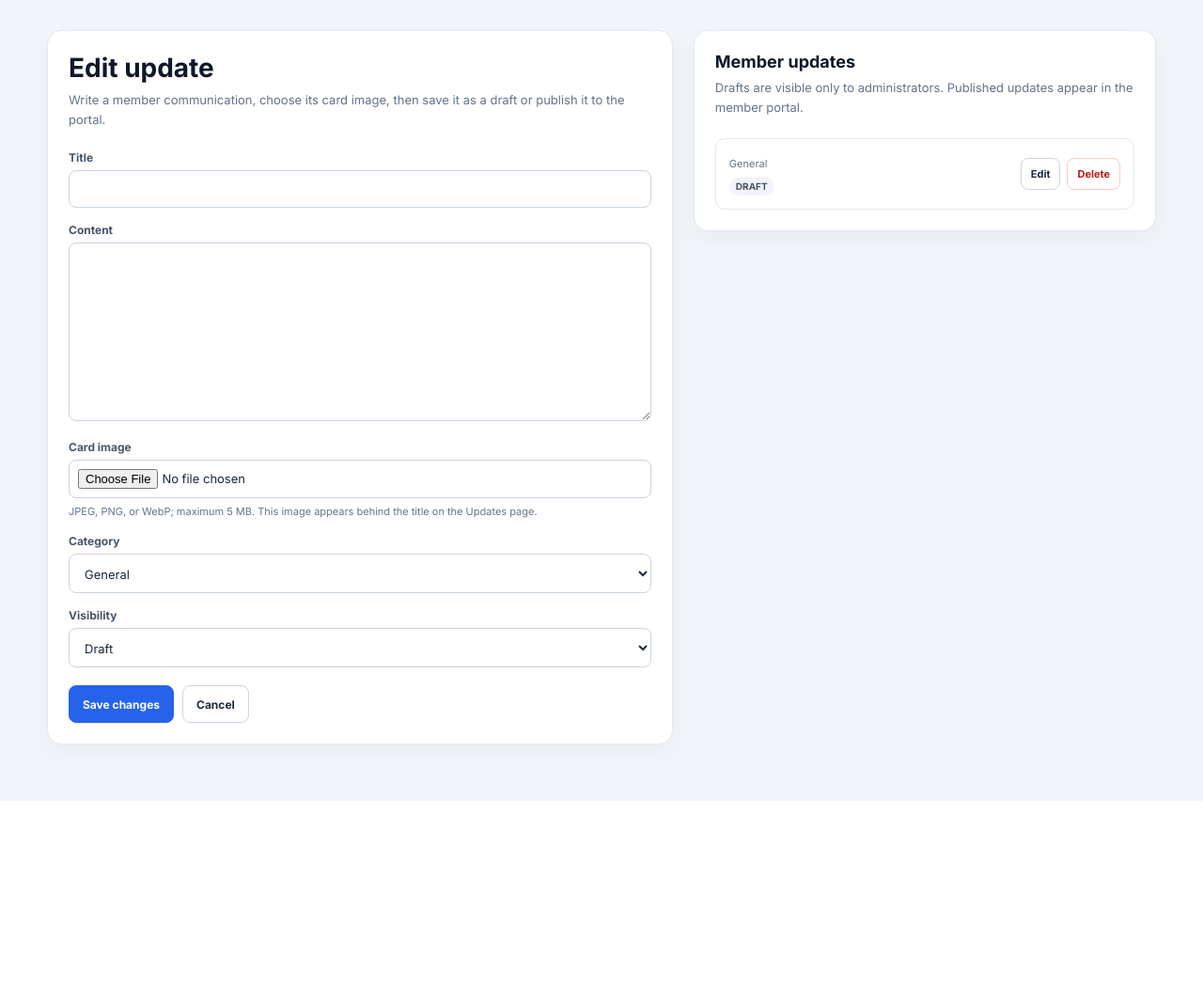
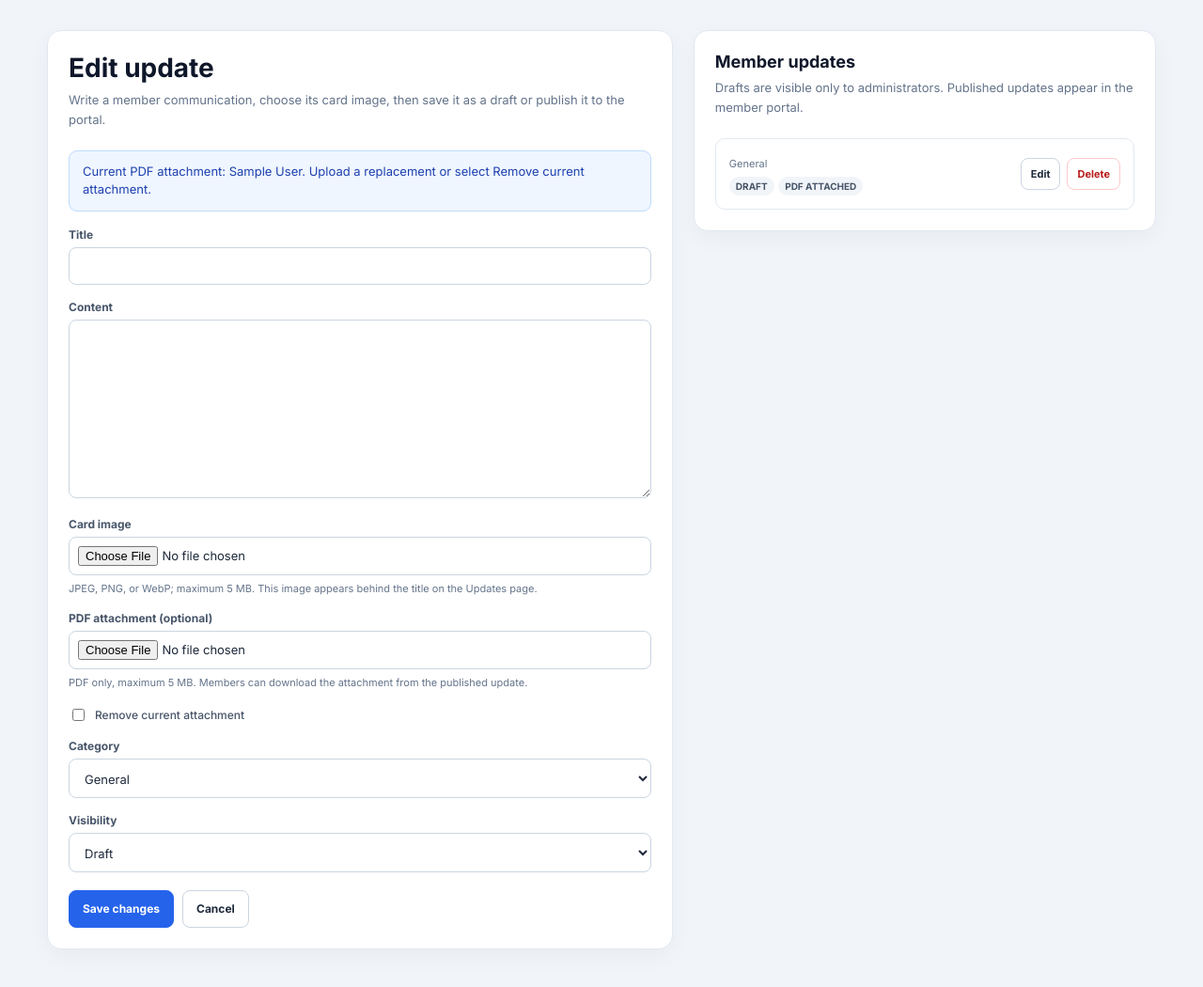
Before and after one commit to alexnamurinda/hou, a PHP site: page /admin/updates.php?id=1 in a window 1280 px wide. Shown: the part 72-1122 px from the top of the page at 94% size. Before the commit the page ends 924 px from the top, so only its background shows below. Run offline with PHP 8.4, Linux system fonts and the light colour scheme; the visitor is signed in with stand-in values (Sample User, id 1).

Commit message:
attachment

```diff
--- a/admin/updates.php
+++ b/admin/updates.php
@@ -58,6 +58,46 @@ function delete_update_image(mixed $filename): void
     }
 }
 
+function uploaded_update_attachment(array $upload, string &$failureReason): ?array
+{
+    if (($upload['error'] ?? UPLOAD_ERR_NO_FILE) === UPLOAD_ERR_NO_FILE) {
+        return null;
+    }
+    if (
+        ($upload['error'] ?? null) !== UPLOAD_ERR_OK
+        || !is_string($upload['tmp_name'] ?? null)
+        || !is_uploaded_file($upload['tmp_name'])
+    ) {
+        $failureReason = 'The PDF upload failed. Please choose the file again.';
+        return null;
+    }
+
+    $size = filesize($upload['tmp_name']);
+    if ($size === false || $size < 1 || $size > 5 * 1024 * 1024) {
+        $failureReason = 'Choose a PDF no larger than 5 MB.';
+        return null;
+    }
+    if ((new finfo(FILEINFO_MIME_TYPE))->file($upload['tmp_name']) !== 'application/pdf') {
+        $failureReason = 'The attachment must be a PDF file.';
+        return null;
+    }
+
+    $data = file_get_contents($upload['tmp_name']);
+    if (!is_string($data) || strlen($data) !== $size || !str_starts_with($data, '%PDF-')) {
+        $failureReason = 'The uploaded file is not a valid PDF.';
+        return null;
+    }
+
+    $originalFilename = is_string($upload['name'] ?? null) ? basename(str_replace('\\', '/', $upload['name'])) : '';
+    $filename = preg_replace('/[^A-Za-z0-9._ -]/', '_', $originalFilename);
+    $filename = is_string($filename) ? trim(substr($filename, 0, 180), " .") : '';
+    if ($filename === '' || strtolower(pathinfo($filename, PATHINFO_EXTENSION)) !== 'pdf') {
+        $filename = 'update-attachment.pdf';
+    }
+
+    return ['data' => $data, 'filename' => $filename];
+}
+
 function save_uploaded_update_image(string $temporaryPath, string $destinationPath, string &$failureReason): bool
 {
     $warnings = [];
@@ -97,7 +137,7 @@ function save_uploaded_update_image(string $temporaryPath, string $destinationPa
 
 if ($editingId !== false && $editingId !== null) {
     $editQuery = $pdo->prepare(
-        'SELECT id, title, body, category, status, image_path FROM member_announcements WHERE id = ? LIMIT 1'
+        'SELECT id, title, body, category, status, image_path, attachment_filename FROM member_announcements WHERE id = ? LIMIT 1'
     );
     $editQuery->execute([$editingId]);
     $editing = $editQuery->fetch() ?: null;
@@ -139,7 +179,7 @@ if (($_SERVER['REQUEST_METHOD'] ?? '') === 'POST') {
             $editing = null;
             if ($editingId !== false && $editingId !== null) {
                 $editQuery = $pdo->prepare(
-                    'SELECT id, title, body, category, status, image_path FROM member_announcements WHERE id = ? LIMIT 1'
+                    'SELECT id, title, body, category, status, image_path, attachment_filename FROM member_announcements WHERE id = ? LIMIT 1'
                 );
                 $editQuery->execute([$editingId]);
                 $editing = $editQuery->fetch() ?: null;
@@ -193,6 +233,20 @@ if (($_SERVER['REQUEST_METHOD'] ?? '') === 'POST') {
                 }
             }
 
+            $uploadedAttachment = null;
+            $attachmentFile = $_FILES['attachment'] ?? null;
+            if ($error === '' && is_array($attachmentFile)) {
+                $attachmentFailure = '';
+                $uploadedAttachment = uploaded_update_attachment($attachmentFile, $attachmentFailure);
+                if ($attachmentFailure !== '') {
+                    $error = $attachmentFailure;
+                }
+            }
+            $removeAttachment = ($_POST['remove_attachment'] ?? '') === '1';
+            if ($error === '' && $removeAttachment && $uploadedAttachment !== null) {
+                $error = 'Choose either a replacement PDF or remove the current attachment, not both.';
+            }
+
             $currentImage = $editing ? existing_update_image_filename($editing['image_path'] ?? null) : null;
             if ($error === '' && !$editing && $uploadedImage === null) {
                 $error = 'Choose an image for this update.';
@@ -226,16 +280,47 @@ if (($_SERVER['REQUEST_METHOD'] ?? '') === 'POST') {
                         $saveQuery = $pdo->prepare(
                             "UPDATE member_announcements
                              SET title = ?, body = ?, category = ?, status = ?, image_path = ?,
+                                 attachment_data = CASE WHEN ? = 1 THEN ? ELSE attachment_data END,
+                                 attachment_filename = CASE WHEN ? = 1 THEN ? ELSE attachment_filename END,
                                  published_at = CASE WHEN ? = 'published' THEN COALESCE(published_at, NOW()) ELSE NULL END
                              WHERE id = ?"
                         );
-                        $saveQuery->execute([$title, $body, $category, $status, $imagePath, $status, $editingId]);
+                        $attachmentChanged = $uploadedAttachment !== null || $removeAttachment;
+                        $attachmentData = $uploadedAttachment['data'] ?? null;
+                        $attachmentFilename = $uploadedAttachment['filename'] ?? null;
+                        if ($removeAttachment) {
+                            $attachmentData = null;
+                            $attachmentFilename = null;
+                        }
+                        $saveQuery->execute([
+                            $title,
+                            $body,
+                            $category,
+                            $status,
+                            $imagePath,
+                            $attachmentChanged ? 1 : 0,
+                            $attachmentData,
+                            $attachmentChanged ? 1 : 0,
+                            $attachmentFilename,
+                            $status,
+                            $editingId,
+                        ]);
                     } else {
                         $saveQuery = $pdo->prepare(
-                            "INSERT INTO member_announcements (title, body, image_path, category, status, published_at)
-                             VALUES (?, ?, ?, ?, ?, CASE WHEN ? = 'published' THEN NOW() ELSE NULL END)"
+                            "INSERT INTO member_announcements
+                                (title, body, image_path, attachment_data, attachment_filename, category, status, published_at)
+                             VALUES (?, ?, ?, ?, ?, ?, ?, CASE WHEN ? = 'published' THEN NOW() ELSE NULL END)"
                         );
-                        $saveQuery->execute([$title, $body, $imagePath, $category, $status, $status]);
+                        $saveQuery->execute([
+                            $title,
+                            $body,
+                            $imagePath,
+                            $uploadedAttachment['data'] ?? null,
+                            $uploadedAttachment['filename'] ?? null,
+                            $category,
+                            $status,
+                            $status,
+                        ]);
                     }
                 } catch (PDOException $saveError) {
                     delete_update_image($newImagePath);
@@ -259,7 +344,7 @@ if (($_SERVER['REQUEST_METHOD'] ?? '') === 'POST') {
 }
 
 $updatesQuery = $pdo->query(
-    'SELECT id, title, category, status, published_at, created_at, image_path
+    'SELECT id, title, category, status, published_at, created_at, image_path, attachment_filename
      FROM member_announcements ORDER BY created_at DESC, id DESC'
 );
 $updates = $updatesQuery->fetchAll();
@@ -330,6 +415,9 @@ function escape_update_admin(string $value): string
         <div class="message">Current image. Upload a replacement if you want to change it.</div>
         <img src="../images/updates/<?= rawurlencode($currentImage) ?>" alt="Current update image" style="display:block;width:min(100%,420px);max-height:220px;object-fit:cover;margin:0 0 16px;border-radius:9px" />
       <?php endif; ?>
+      <?php if ($editing && is_string($editing['attachment_filename'] ?? null) && $editing['attachment_filename'] !== ''): ?>
+        <div class="message">Current PDF attachment: <?= escape_update_admin((string)$editing['attachment_filename']) ?>. Upload a replacement or select Remove current attachment.</div>
+      <?php endif; ?>
       <form method="post" action="updates.php" enctype="multipart/form-data">
         <input type="hidden" name="csrf_token" value="<?= escape_update_admin($csrfToken) ?>" />
         <input type="hidden" name="action" value="save" />
@@ -341,6 +429,15 @@ function escape_update_admin(string $value): string
         <label for="image">Card image</label>
         <input id="image" name="image" type="file" accept="image/jpeg,image/png,image/webp" <?= $editing && existing_update_image_filename($editing['image_path'] ?? null) !== null ? '' : 'required' ?> />
         <p class="help">JPEG, PNG, or WebP; maximum 5 MB. This image appears behind the title on the Updates page.</p>
+        <label for="attachment">PDF attachment <span>(optional)</span></label>
+        <input id="attachment" name="attachment" type="file" accept="application/pdf,.pdf" />
+        <p class="help">PDF only, maximum 5 MB. Members can download the attachment from the published update.</p>
+        <?php if ($editing && is_string($editing['attachment_filename'] ?? null) && $editing['attachment_filename'] !== ''): ?>
+          <label style="display:flex;align-items:center;gap:8px;font-weight:500">
+            <input type="checkbox" name="remove_attachment" value="1" />
+            Remove current attachment
+          </label>
+        <?php endif; ?>
         <label for="category">Category</label>
         <select id="category" name="category">
           <?php foreach ($categories as $key => $label): ?>
@@ -370,6 +467,7 @@ function escape_update_admin(string $value): string
                 <span class="update-title"><?= escape_update_admin((string)$update['title']) ?></span>
                 <span class="update-meta"><?= escape_update_admin(ucfirst((string)$update['category'])) ?><?php if ($update['published_at']): ?> · <?= escape_update_admin(date('M j, Y', strtotime((string)$update['published_at']))) ?><?php endif; ?></span>
                 <span class="badge<?= $update['status'] === 'published' ? ' published' : '' ?>"><?= escape_update_admin((string)$update['status']) ?></span>
+                <?php if (is_string($update['attachment_filename'] ?? null) && $update['attachment_filename'] !== ''): ?><span class="badge">PDF attached</span><?php endif; ?>
               </div>
               <div class="row-actions">
                 <a class="button secondary" href="updates.php?id=<?= (int)$update['id'] ?>">Edit</a>
--- a/client/config.php
+++ b/client/config.php
@@ -78,6 +78,8 @@ function ensure_member_tables(PDO $pdo): void
             title VARCHAR(180) NOT NULL,
             body TEXT NOT NULL,
             image_path VARCHAR(255) NULL,
+            attachment_data MEDIUMBLOB NULL,
+            attachment_filename VARCHAR(180) NULL,
             category ENUM('general', 'event', 'important', 'maintenance') NOT NULL DEFAULT 'general',
             status ENUM('draft', 'published') NOT NULL DEFAULT 'draft',
             published_at TIMESTAMP NULL DEFAULT NULL,
@@ -88,6 +90,7 @@ function ensure_member_tables(PDO $pdo): void
         ) ENGINE=InnoDB DEFAULT CHARSET=utf8mb4 COLLATE=utf8mb4_unicode_ci
     ");
     ensure_member_announcement_image_path($pdo);
+    ensure_member_announcement_attachment_columns($pdo);
 
     $pdo->exec("
         CREATE TABLE IF NOT EXISTS member_announcement_reads (
@@ -168,6 +171,29 @@ function ensure_member_announcement_image_path(PDO $pdo): void
             $columns = $pdo->query('SHOW COLUMNS FROM member_announcements')->fetchAll(PDO::FETCH_COLUMN);
             if (!in_array('image_path', $columns, true)) {
                 throw $error;
+            }
+        }
+    }
+}
+
+function ensure_member_announcement_attachment_columns(PDO $pdo): void
+{
+    $columns = $pdo->query('SHOW COLUMNS FROM member_announcements')->fetchAll(PDO::FETCH_COLUMN);
+    $existingColumns = array_fill_keys($columns, true);
+    $attachmentColumns = [
+        'attachment_data' => 'MEDIUMBLOB NULL',
+        'attachment_filename' => 'VARCHAR(180) NULL',
+    ];
+
+    foreach ($attachmentColumns as $column => $definition) {
+        if (!isset($existingColumns[$column])) {
+            try {
+                $pdo->exec('ALTER TABLE member_announcements ADD COLUMN ' . $column . ' ' . $definition);
+            } catch (PDOException $error) {
+                $columns = $pdo->query('SHOW COLUMNS FROM member_announcements')->fetchAll(PDO::FETCH_COLUMN);
+                if (!in_array($column, $columns, true)) {
+                    throw $error;
+                }
             }
         }
     }
--- a/database/HOU.sql
+++ b/database/HOU.sql
@@ -35,6 +35,8 @@ CREATE TABLE IF NOT EXISTS member_announcements (
   title VARCHAR(180) NOT NULL,
   body TEXT NOT NULL,
   image_path VARCHAR(255) NULL,
+  attachment_data MEDIUMBLOB NULL,
+  attachment_filename VARCHAR(180) NULL,
   category ENUM('general', 'event', 'important', 'maintenance') NOT NULL DEFAULT 'general',
   status ENUM('draft', 'published') NOT NULL DEFAULT 'draft',
   published_at TIMESTAMP NULL DEFAULT NULL,
```
Also changed, not shown: client/api/updates/attachment.php (added, +43 -0 lines), client/assets/css/client.css (+21 -16 lines), client/member.php (+9 -5 lines), README.md.
